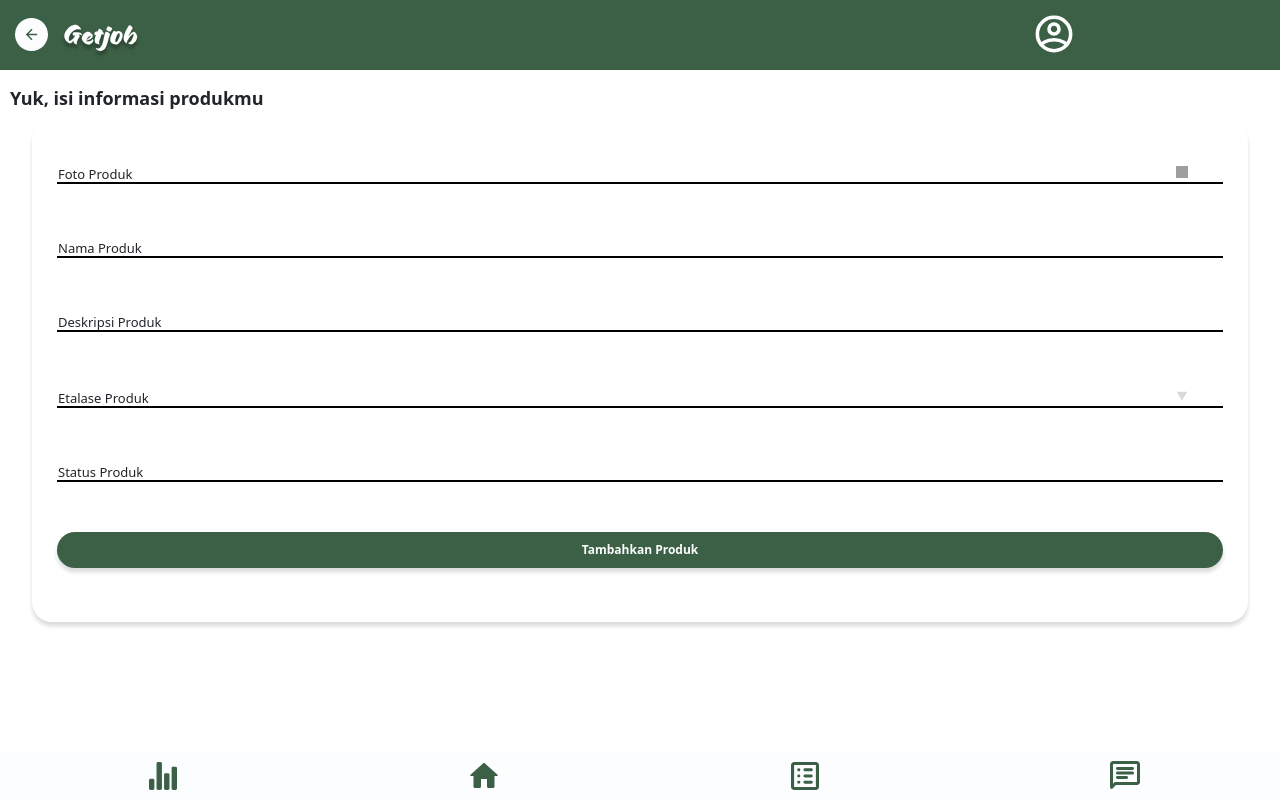
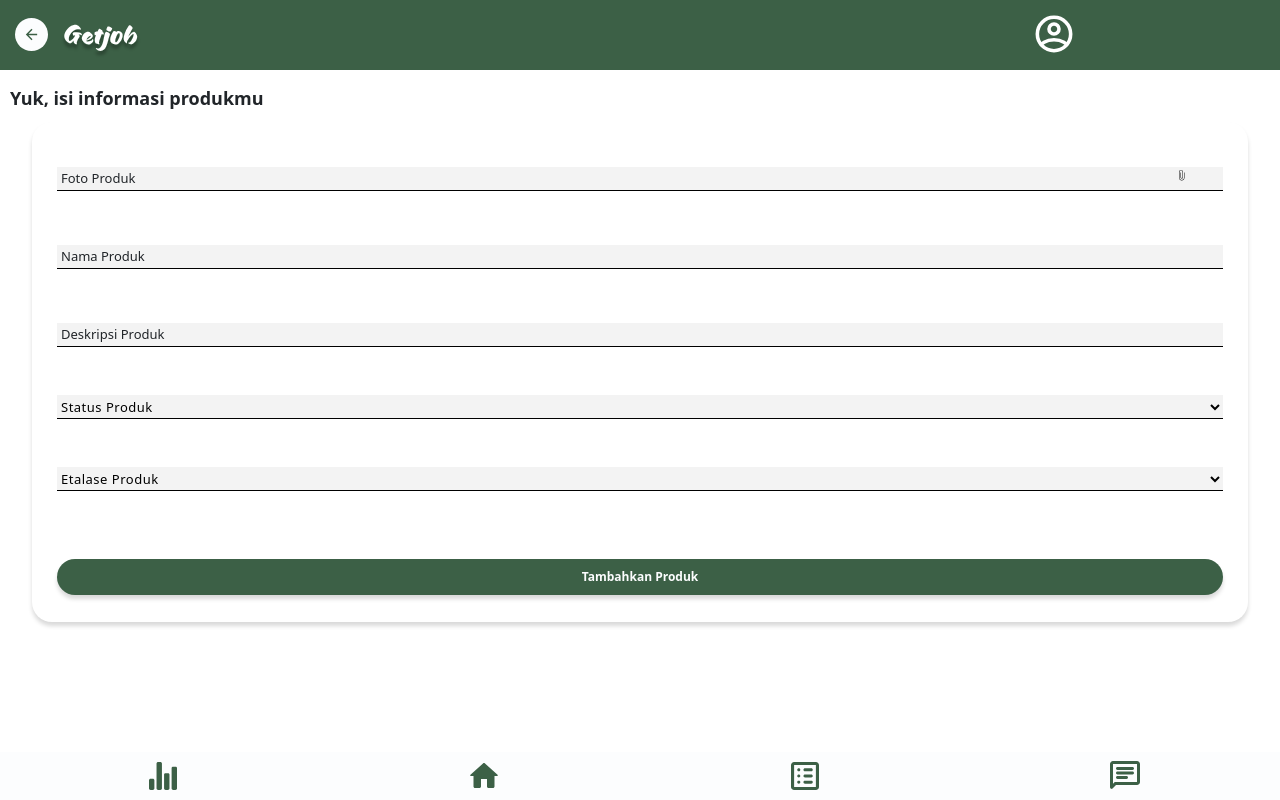
Before and after one commit to fdzadr/GetPartner, a Next.js app: page /inputproduct in a window 1280 px wide. Built offline with nearby package versions, Linux system fonts and the light colour scheme; grey boxes are pictures that could not be loaded.

Commit message:
fix fe product

```diff
--- a/src/pages/inputproduct.js
+++ b/src/pages/inputproduct.js
@@ -29,7 +29,7 @@ export default function Daftar() {
         <div className={styles.input_box}>
             <div className={styles.paperclip}>
                 <Image
-                src="/aset/paperclip.svg"
+                src="/aset/inputproduk/paperclip.svg"
                 alt="attach"
                 width={12}
                 height={12}
@@ -53,25 +53,28 @@ export default function Daftar() {
                 </div>
             </div>
 
-            <div className={styles.down}>
-                <Image
-                src="/aset/inputproduk/down.svg"
-                alt="attach"
-                width={12}
-                height={12}
-                />
+            <div class="input-group mb-3" className={styles.non_text_group}>
+                <select
+                    class="form-select"
+                    className={styles.setup_select}
+                    id="inputGroupSelect01"
+                    onChange={(e) => setKota(e.target.value)}                        >
+                        <option selected>Status Produk</option>
+                        <option value="1">Makanan</option>
+                        <option value="2">Minuman</option>
+                </select>
             </div>
 
-            <div className={styles.line_top}>
-                <div className={styles.input}>
-                    Etalase Produk
-                </div>
-            </div>
-
-            <div className={styles.bot_line}>
-                <div className={styles.input}>
-                    Status Produk
-                </div>
+            <div class="input-group mb-3" className={styles.non_text_group}>
+                <select
+                    class="form-select"
+                    className={styles.setup_select}
+                    id="inputGroupSelect01"
+                    onChange={(e) => setKota(e.target.value)}                        >
+                        <option selected>Etalase Produk</option>
+                        <option value="1">Aktif</option>
+                        <option value="2">Non-aktif</option>
+                </select>
             </div>
 
             <div className="buttons">
--- a/src/styles/inputproduct.module.css
+++ b/src/styles/inputproduct.module.css
@@ -16,6 +16,7 @@
     color: var(--putih-6);
     font-size: 12px;
     font-weight: 700;
+    margin-top: 68px;
     box-shadow: 0px 4px 4px rgba(0, 0, 0, 0.15);
 
   }
@@ -43,34 +44,43 @@
 .input {
     font-size: small;
     margin-top: -18px;
+    padding-top: 2px;
 }
 
 .line {
     margin: 72px auto;
     width: 100%;
-    height: 0px;
-    border: 1px solid #000000;
+    height: 24px;
+    border-bottom: 1px solid #000000;
+    background-color: var(--abu-bg);
+    padding-left: 4px;
 }
 
 .line_top {
     width: 100%;
     height: 0px;
-    border: 1px solid #000000;
+    height: 24px;
+    border-bottom: 1px solid #000000;
+    background-color: var(--abu-bg);
+    padding-left: 4px;
 }
 
 .desc_line {
     margin: 72px 0 0 0;
     width: 100%;
-    height: 0px;
-    border: 1px solid #000000;
+    height: 24px;
+    border-bottom: 1px solid #000000;
+    background-color: var(--abu-bg);
+    padding-left: 4px;
 }
 
 .bot_line {
-    margin-top: 72px;
     margin-bottom: 50px;
     width: 100%;
-    height: 0px;
-    border: 1px solid #000000;
+    height: 24px;
+    border-bottom: 1px solid #000000;
+    background-color: var(--abu-bg);
+    padding-left: 2px;
 }
 
 .yuk {
@@ -94,10 +104,42 @@
 
 .paperclip {
     margin-left: 96%;
-    margin-top: 35px;
+    margin-top: 38px;
 }
 
 .down {
     margin-left: 96%;
     margin-top: 50px;
 }
+
+.setup_select {
+    width: 100%;
+    height: 24px;
+    margin: 48px 0 0 0;
+    font-size: small;
+    letter-spacing: .5px;
+    color: #000000;
+    background-color: var(--abu-bg);
+    border: none;
+    border-bottom: 1px solid #000000;
+}
+
+.non_text_group {
+    position: relative;
+    flex-wrap: wrap;
+    align-items: stretch;
+    width: 100%;
+}
+
+.non_text_group:not(.has-validation)>.dropdown-toggle:nth-last-child(n+3),
+.non_text_group:not(.has-validation)>:not(:last-child):not(.dropdown-toggle):not(.dropdown-menu) {
+    border-top-right-radius: 0;
+    border-bottom-right-radius: 0;
+}
+
+.non_text_group>.form-control {
+    position: relative;
+    flex: 1 1 auto;
+    width: 93%;
+    min-width: 0;
+}
--- a/src/styles/pageproduct.module.css
+++ b/src/styles/pageproduct.module.css
@@ -49,7 +49,7 @@
     margin-top: 15px;
     padding: 10px;
     height: 36px;;
-    width: 90%;
+    width: 94%;
     border-radius: 30px;
     color: var(black);
     font-size: 12px;
@@ -63,7 +63,7 @@
     margin-top: 13px;
     padding: 10px;
     height: 36px;;
-    width: 90%;
+    width: 94%;
     border-radius: 30px;
     color: var(black);
     font-size: 12px;
@@ -123,8 +123,8 @@
   }
 
   .status {
-    margin-left: 80%;
-    margin-top: -51px;
+    margin-left: 46%;
+    margin-top: -67px;
   }
 
 .container {
@@ -180,3 +180,8 @@
     margin-top: -31px;
     margin-left: 100px;
 }
+
+.pen2 {
+  margin-left: 95%;
+  margin-top: -22px;
+}
```
Also changed, not shown: components/tambahmakan/addfood.js (added, +44 -0 lines), src/pages/daftar/merchant/data-diri.js (+0 -51 lines), src/pages/pageproduct.js (+41 -1 lines), src/styles/components/tambahmakan/addfood.module.css (added, +57 -0 lines), public/aset/pageproduk/penireng.svg (added).
